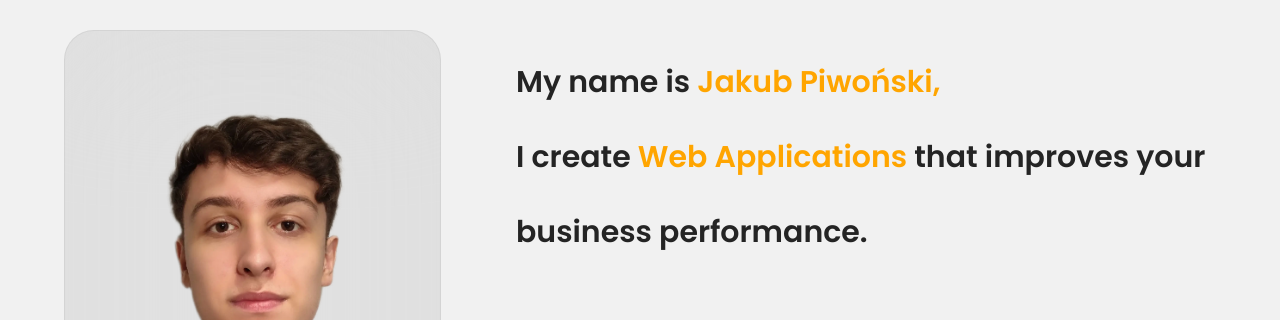
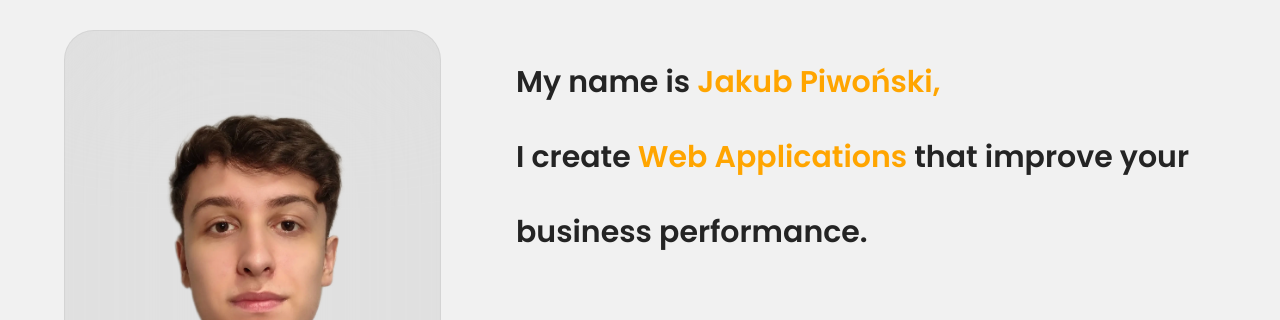
Before and after one commit to kubapiw15/personal-website, a Nuxt app: page / in a window 1280 px wide. Shown: the part 860-1180 px from the top of the page. Built offline with nearby package versions, Linux system fonts and the light colour scheme.

Commit message:
Sitemap fix

```diff
--- a/i18n/locales/en.js
+++ b/i18n/locales/en.js
@@ -65,7 +65,7 @@ export default {
         about2: "Jakub Piwoński,",
         about3: "I create",
         about4: "Web Applications",
-        about5: "that improves your business performance.",
+        about5: "that improve your business performance.",
         about6: "Contact me",
         about7: "More about me",
 
--- a/nuxt.config.ts
+++ b/nuxt.config.ts
@@ -6,7 +6,7 @@ export default defineNuxtConfig({
 
   devServer: {
     port: 443,
-    host: '192.168.1.137',
+    host: '192.168.87.173',
     https: true
   },
 
@@ -47,8 +47,13 @@ export default defineNuxtConfig({
   },
 
   sitemap: {
-    autoI18n: true
+    autoI18n: true,
   },
+
+  site: {
+    url: "https://kubapiw.dev"
+  },
+
 
   i18n: {
     locales: [
```
